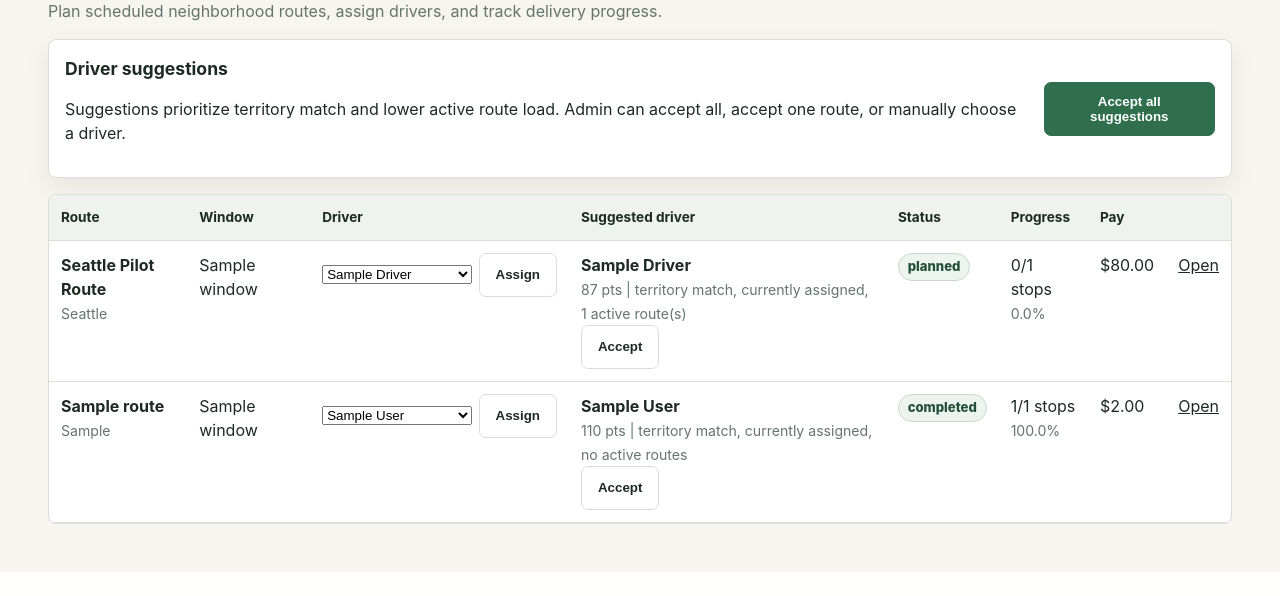
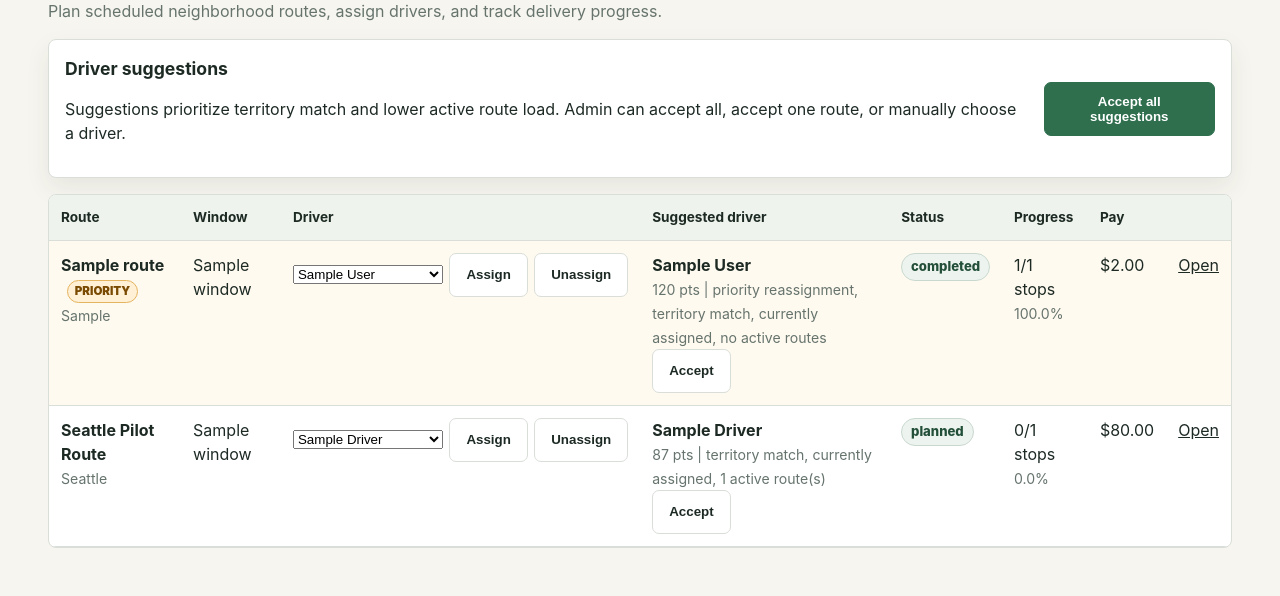
Before and after one commit to pedromana/farmsource, a FastAPI app: page /admin/routes in a window 1280 px wide. Shown: the part 280-876 px from the top of the page. Before the commit the page ends 852 px from the top, so only its background shows below. Run offline with FastAPI, Linux system fonts and the light colour scheme; the visitor is signed in with stand-in values (Sample User, id 1); tables that the repository leaves empty hold one stand-in row (values such as "Sample post"); data that the repository does not hold is empty.

Commit message:
Support route unassignment and driver declines

```diff
--- a/app/database.py
+++ b/app/database.py
@@ -80,6 +80,8 @@ def _migrate_legacy_sqlite_schema() -> None:
             route_additions = {
                 "estimated_stop_count": "INTEGER NOT NULL DEFAULT 0",
                 "estimated_order_count": "INTEGER NOT NULL DEFAULT 0",
+                "reassignment_priority": "BOOLEAN NOT NULL DEFAULT 0",
+                "assignment_notes": "TEXT",
                 "route_notes": "TEXT",
             }
             for column_name, ddl in route_additions.items():
--- a/app/models.py
+++ b/app/models.py
@@ -333,6 +333,8 @@ class Route(Base, TimestampMixin):
     estimated_order_count: Mapped[int] = mapped_column(Integer, default=0, nullable=False)
     route_pay: Mapped[float] = mapped_column(Float, default=0.0, nullable=False)
     route_bonus: Mapped[float] = mapped_column(Float, default=0.0, nullable=False)
+    reassignment_priority: Mapped[bool] = mapped_column(Boolean, default=False, nullable=False, index=True)
+    assignment_notes: Mapped[str | None] = mapped_column(Text)
     route_notes: Mapped[str | None] = mapped_column(Text)
     notes: Mapped[str | None] = mapped_column(Text)
 
--- a/app/static/css/styles.css
+++ b/app/static/css/styles.css
@@ -677,6 +677,23 @@ td span {
   padding: 0.2rem 0.55rem;
 }
 
+.priority-pill {
+  background: #fff0d6;
+  border: 1px solid #e5b45f;
+  border-radius: 999px;
+  color: #7a4a00;
+  display: inline-flex;
+  font-size: 0.72rem;
+  font-weight: 900;
+  margin-left: 0.35rem;
+  padding: 0.12rem 0.45rem;
+  text-transform: uppercase;
+}
+
+.priority-row {
+  background: #fffaf0;
+}
+
 .route-stop-row {
   align-items: center;
   display: grid;
--- a/app/templates/admin_routes.html
+++ b/app/templates/admin_routes.html
@@ -28,8 +28,8 @@
         {% set progress = route_progress(route) %}
         {% set suggestion = suggestions.get(route.id) %}
         {% set best = suggestion.best if suggestion else None %}
-        <tr>
-          <td><strong>{{ route.route_name }}</strong><br><span>{{ route.region or "" }}</span></td>
+        <tr class="{% if route.reassignment_priority %}priority-row{% endif %}">
+          <td><strong>{{ route.route_name }}</strong>{% if route.reassignment_priority %} <span class="priority-pill">Priority</span>{% endif %}<br><span>{{ route.region or "" }}</span></td>
           <td>{{ route.delivery_window.name if route.delivery_window else "No window" }}</td>
           <td>
             <form class="inline-assign-form" method="post" action="/admin/routes/{{ route.id }}/assign-driver">
@@ -40,6 +40,7 @@
                 {% endfor %}
               </select>
               <button>Assign</button>
+              {% if route.driver_id %}<button name="driver_id" value="">Unassign</button>{% endif %}
             </form>
           </td>
           <td>
--- a/app/templates/driver_route_detail.html
+++ b/app/templates/driver_route_detail.html
@@ -12,6 +12,12 @@
     <p>{{ route.route_notes or route.notes or "" }}</p>
     <p>Pay estimate: ${{ "%.2f"|format(route.payout.total_pay if route.payout else route.route_pay + route.route_bonus) }}</p>
   </article>
+  <form class="driver-card driver-form" method="post" action="/driver/route/{{ route.id }}/decline">
+    <h2>Decline route</h2>
+    <p>This will remove the route from your assigned route list and send it back to admin as priority for reassignment.</p>
+    <label>Reason optional<textarea name="decline_reason"></textarea></label>
+    <button>Decline route</button>
+  </form>
   <div class="driver-stop-list">
     {% for stop in route.stops %}
       <a class="driver-stop {{ stop.stop_status }}" href="/driver/stop/{{ stop.id }}">
```
Also changed, not shown: app/routes/admin.py (+13 -1 lines), app/routes/driver.py (+12 -1 lines), app/services/delivery.py (+23 -1 lines), app/templates/admin_route_detail.html (+10 -0 lines), tests/test_delivery.py (+62 -0 lines), README.md.
